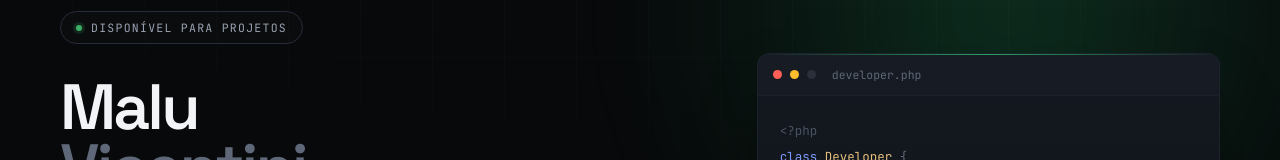
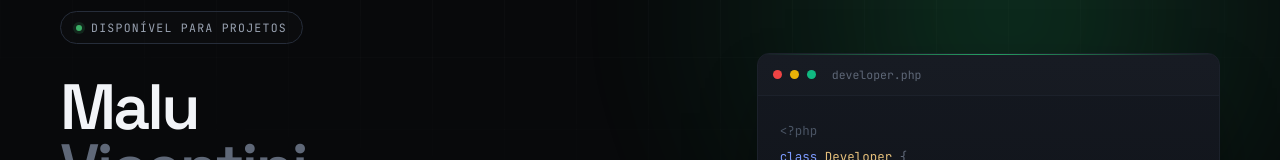
Before and after one commit to MariaLuizaVicentini/portfolio-malu-vicentini, a React (Vite) app: page / in a window 1280 px wide. Shown: the part 159-319 px from the top of the page. Built offline with nearby package versions, Linux system fonts and the light colour scheme.

Commit message:
chore: usando classe do tailwind nos 3 pontinhos do code terminal

```diff
--- a/package.json
+++ b/package.json
@@ -6,6 +6,7 @@
   "scripts": {
     "dev": "vite",
     "build": "tsc && vite build",
+    "preview": "vite preview",
     "test": "vitest",
     "test:run": "vitest run",
     "test:coverage": "vitest run --coverage",
--- a/src/components/primitivesUi/WindowDots.tsx
+++ b/src/components/primitivesUi/WindowDots.tsx
@@ -3,9 +3,9 @@ import { cn } from "@/utils/cn";
 /** Os três pontinhos das janelas (terminal / browser). */
 export default function WindowDots({ small }: { small?: boolean }) {
   const dotColors = [
-    "bg-[#FF5F56] hover:opacity-80",
-    "bg-[#FFBD2E] hover:opacity-80",
-    "bg-[#27C93F] hover:opacity-80",
+      "bg-red-500 hover:opacity-80",
+      "bg-yellow-500 hover:opacity-80",
+      "bg-emerald-500 hover:opacity-80", // Verde padrão seguro
   ];
 
   return (
```
